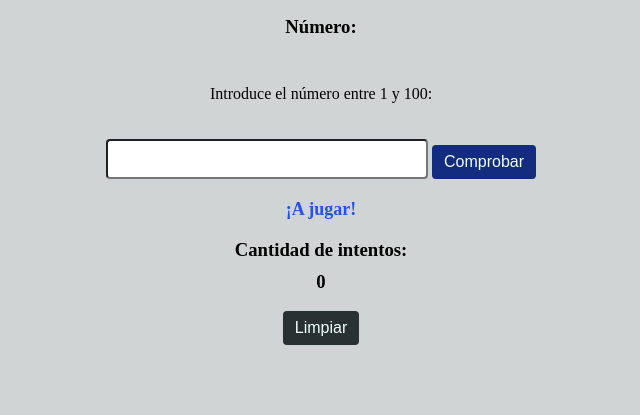
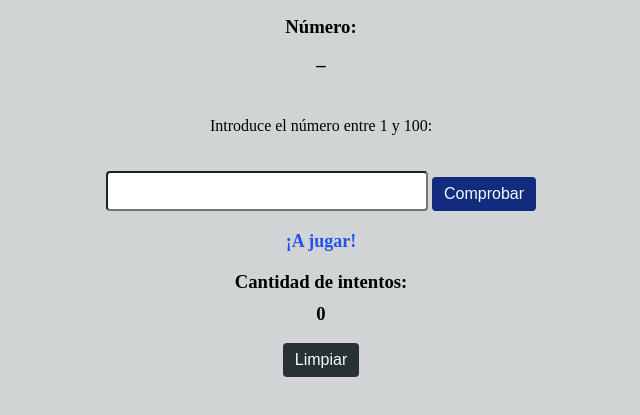
Before and after one commit to Yinefar/PRACT-JS-2, a plain HTML site: page index.html in a window 1280 px wide. Shown: the part 175-590 px from the top of the page, without its empty margins (319-959 px from the left). Drawn offline with Linux system fonts and the light colour scheme; a web font is replaced by a local one.

Commit message:
Update index.html

```diff
--- a/index.html
+++ b/index.html
@@ -10,7 +10,7 @@
 <body>
     <h1> ADIVINA EL NÚMERO</h1>
     <button  onclick="num()"> ¡Iniciar el juego!</button >
-        <h3> Número:  <p id="numberito"> </p></h3>
+        <h3> Número:  <p id="numberito"> _ </p></h3>
 
     <br>
     <p>     Introduce el número entre 1 y 100: </p>
```
